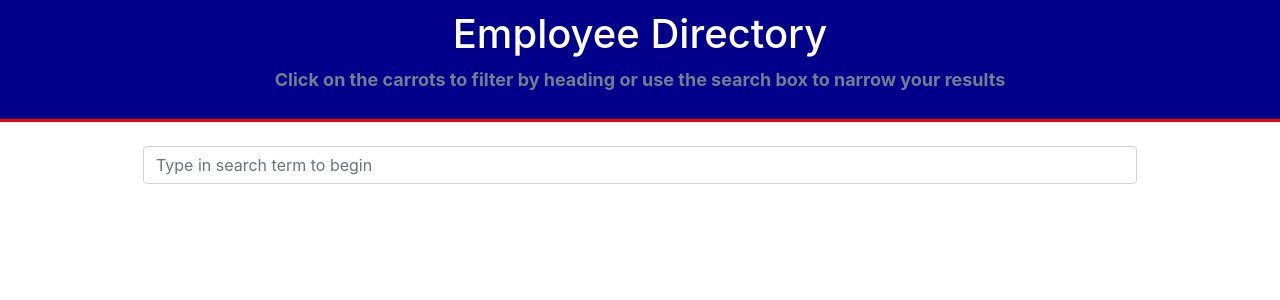
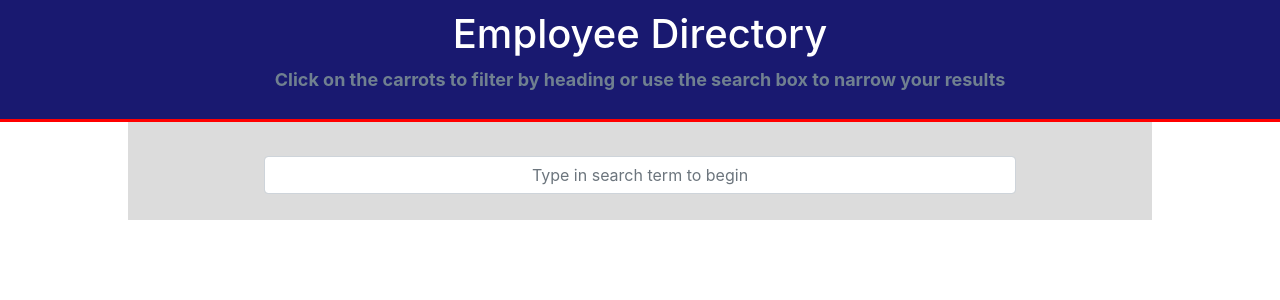
Before and after one commit to johndexteriv/employeedirectory, a React (Create React App) app in the folder employeedirectory/: page / in a window 1280 px wide. Shown: the top 300 px of the page. Built offline with nearby package versions, Linux system fonts and the light colour scheme.

Commit message:
tweak searchform style, create stylesheet for search results

```diff
--- a/employeedirectory/src/components/Header/style.css
+++ b/employeedirectory/src/components/Header/style.css
@@ -1,5 +1,5 @@
 header {
-	background-color: darkblue;
+	background-color: midnightblue;
 	margin: auto;
 	padding: 10px;
 	border-bottom: 3px solid red;
--- a/employeedirectory/src/components/SearchForm/index.js
+++ b/employeedirectory/src/components/SearchForm/index.js
@@ -1,9 +1,10 @@
 import React from "react";
+import "./style.css";
 
 const SearchForm = () => {
 	return (
 		<>
-			<div>
+			<div className="container-fluid">
 				<form className="search">
 					<div className="form-group">
 						<br></br>
--- a/employeedirectory/src/components/SearchForm/style.css
+++ b/employeedirectory/src/components/SearchForm/style.css
@@ -0,0 +1,12 @@
+.search {
+	width: 80%;
+	margin: auto;
+	padding: 10px;
+}
+input {
+	text-align: center;
+}
+.container-fluid {
+	display: block;
+	background-color: gainsboro;
+}
```
Also changed, not shown: employeedirectory/src/components/SearchResults/style.css (added), 1 other file (tests, documents, lock files or other folders).
